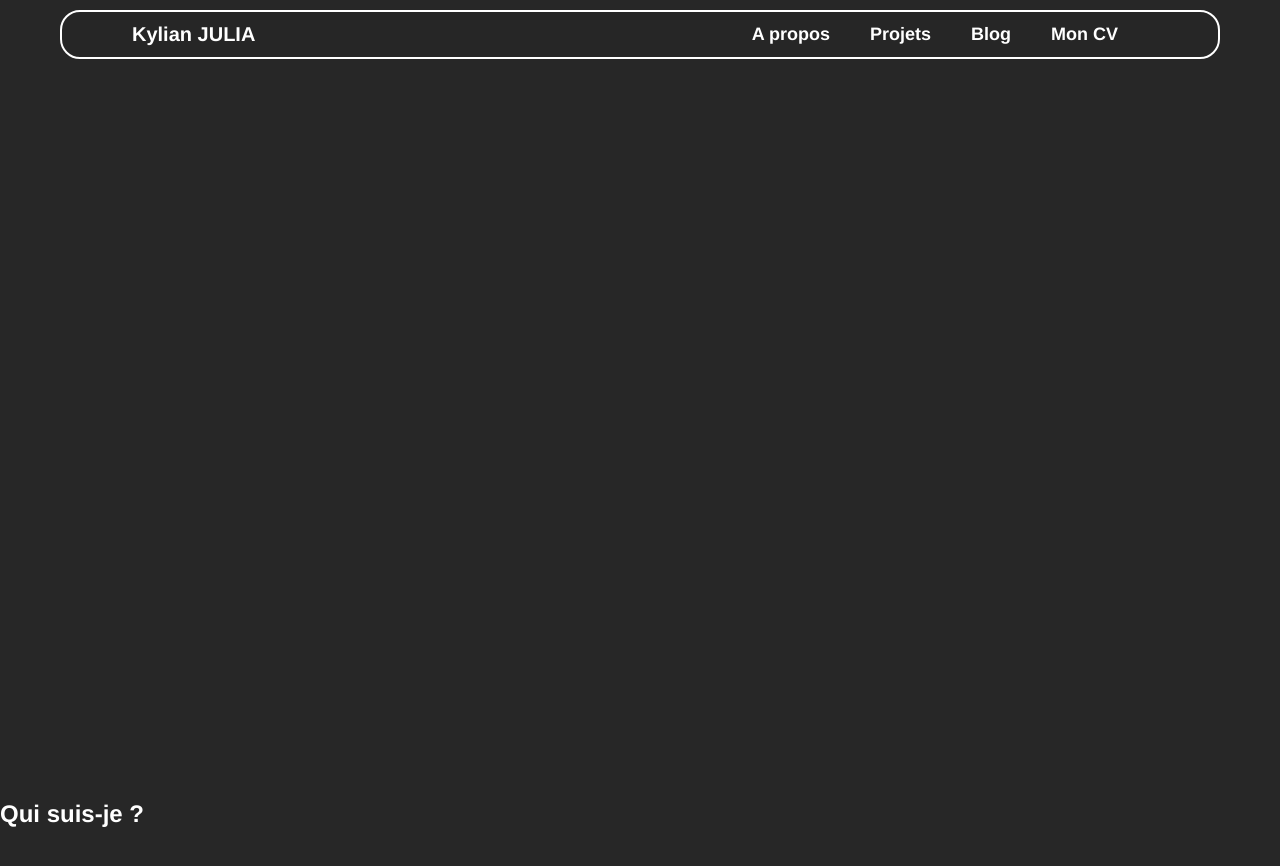
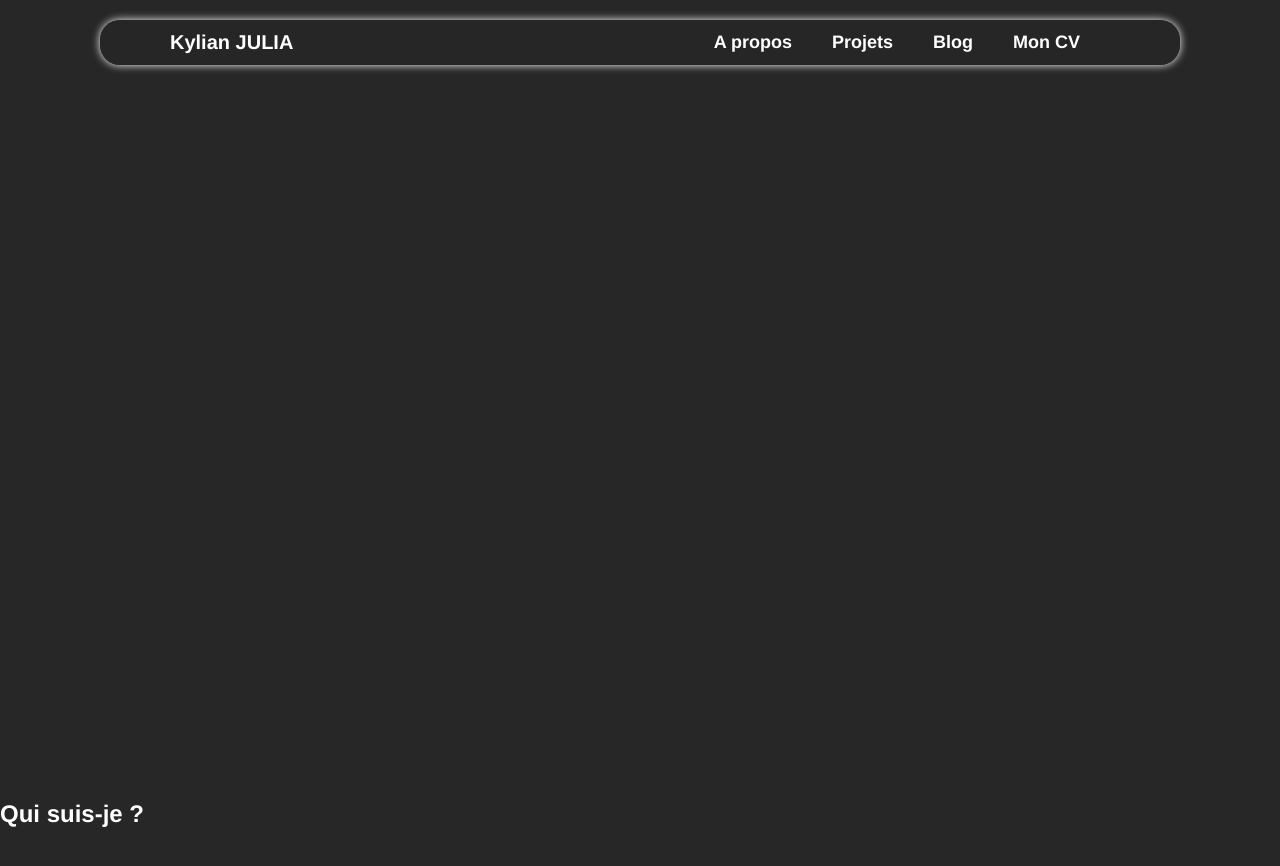
Before and after one commit to kylianjoff/kylianjulia, an Angular app in the folder kylianjulia/: page / in a window 1280 px wide. Shown: the top 866 px of the page. Built offline with nearby package versions, Linux system fonts and the light colour scheme.

Commit message:
Meilleur header
Avec box-shadow

```diff
--- a/kylianjulia/src/app/app.css
+++ b/kylianjulia/src/app/app.css
@@ -2,16 +2,16 @@ header {
     background-color: #272727c7;
     color: white;
     padding: 10px 60px;
-    border: solid 2px white;
     position: fixed;
-    top: 10px;
-    left: 60px;
-    width: calc(100vw - 120px);
+    top: 20px;
+    left: 100px;
+    width: calc(100vw - 200px);
     border-radius: 20px;
     z-index: 1000;
     display: flex;
     justify-content: space-between;
     align-items: center;
+    box-shadow: 0 0 8px #fff;
 }
 
 header a {
```
